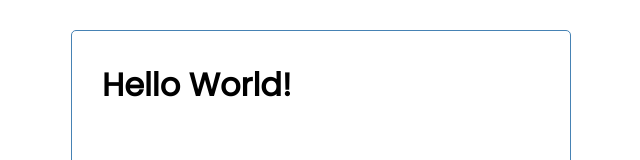
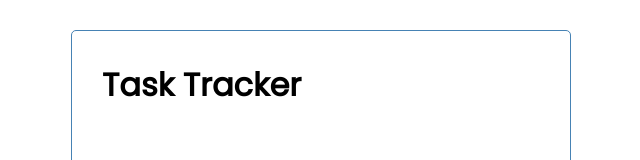
Before and after one commit to smaboshe/vue-task-tracker, a Vue app: page / in a window 1280 px wide. Shown: the top 160 px of the page, without its empty margins (319-959 px from the left). Built offline with nearby package versions, Linux system fonts and the light colour scheme.

Commit message:
Add a Header component.

```diff
--- a/src/App.vue
+++ b/src/App.vue
@@ -1,13 +1,16 @@
 <template>
   <div class="container">
-    <h1>Hello World!</h1>
+    <Header />
   </div>
 </template>
 
 <script>
+import Header from './components/Header'
+
 export default {
   name: 'App',
   components: {
+    Header
   }
 }
 </script>
--- /dev/null
+++ b/src/components/Header.vue
@@ -0,0 +1,20 @@
+<template>
+  <header>
+    <h1>Task Tracker</h1>
+  </header>
+</template>
+
+<script>
+  export default {
+    name: 'Header',
+  }
+</script>
+
+<style scoped>
+  header  {
+    display: flex;
+    justify-content: space-between;
+    align-items: center;
+    margin-bottom: 20px;
+  }
+</style>
```
